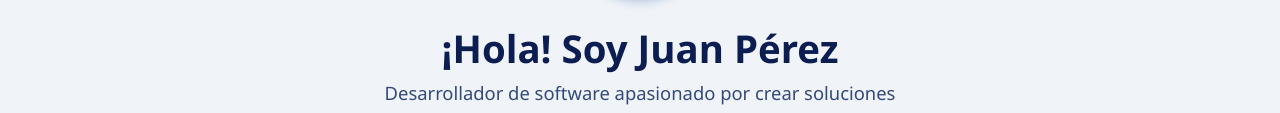
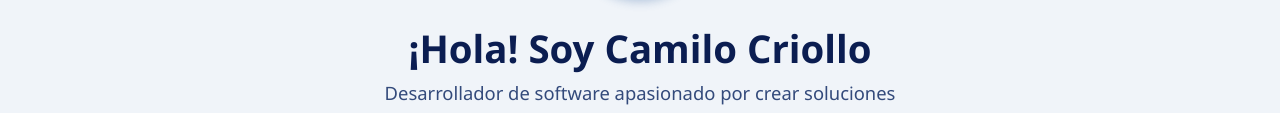
Before and after one commit to tralalerotralala0000/tralalerotralala0000.github.io, a plain HTML site: page index.html in a window 1280 px wide. Shown: the part 318-431 px from the top of the page. Drawn offline with Linux system fonts and the light colour scheme.

Commit message:
Update index.html

```diff
--- a/index.html
+++ b/index.html
@@ -257,7 +257,7 @@
   <main>
     <section id="inicio" tabindex="-1" aria-label="Sección de inicio">
       <img src="https://images.unsplash.com/photo-1502685104226-ee32379fefbe?ixlib=rb-4.0.3&auto=format&fit=crop&w=140&q=80" alt="Foto de perfil del desarrollador" />
-      <h1>¡Hola! Soy Juan Pérez</h1>
+      <h1>¡Hola! Soy Camilo Criollo</h1>
       <p>Desarrollador de software apasionado por crear soluciones innovadoras y elegantes. Experto en tecnologías web modernas y siempre listo para un nuevo desafío.</p>
     </section>
 
```
